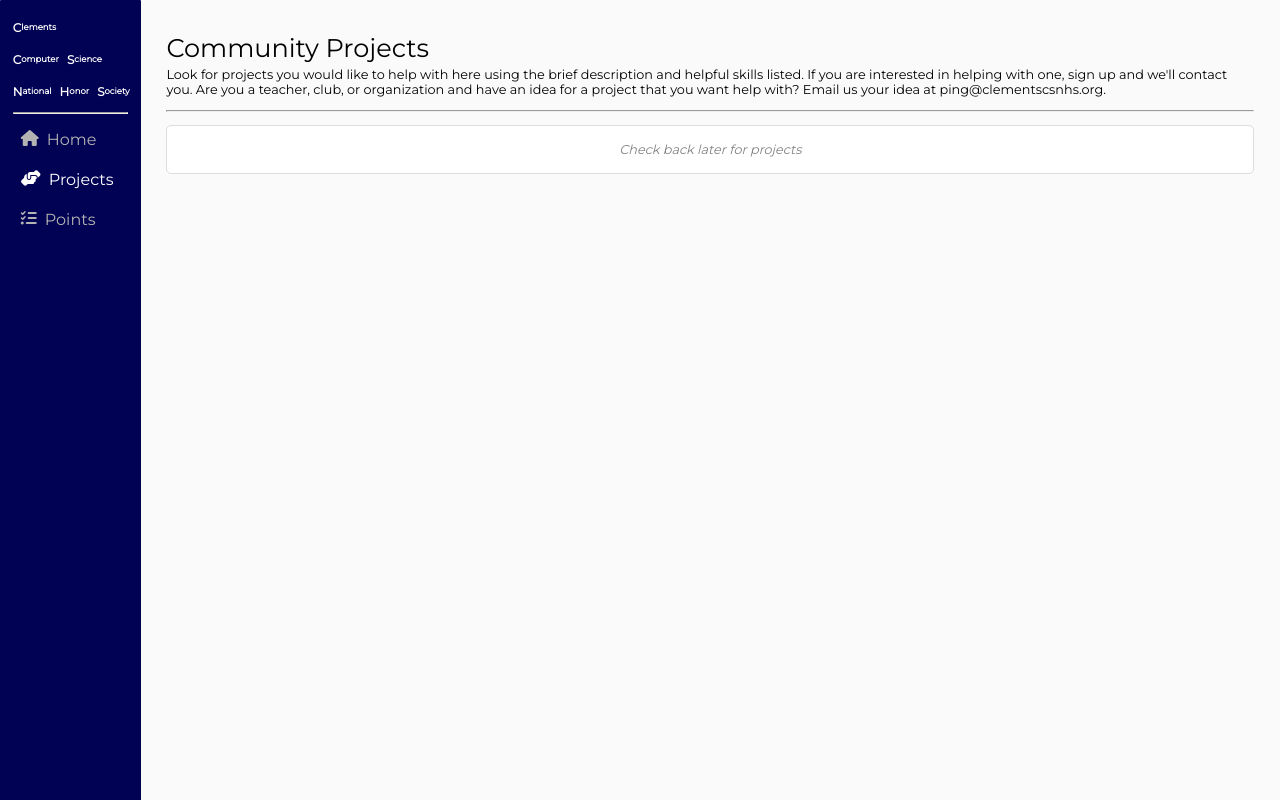
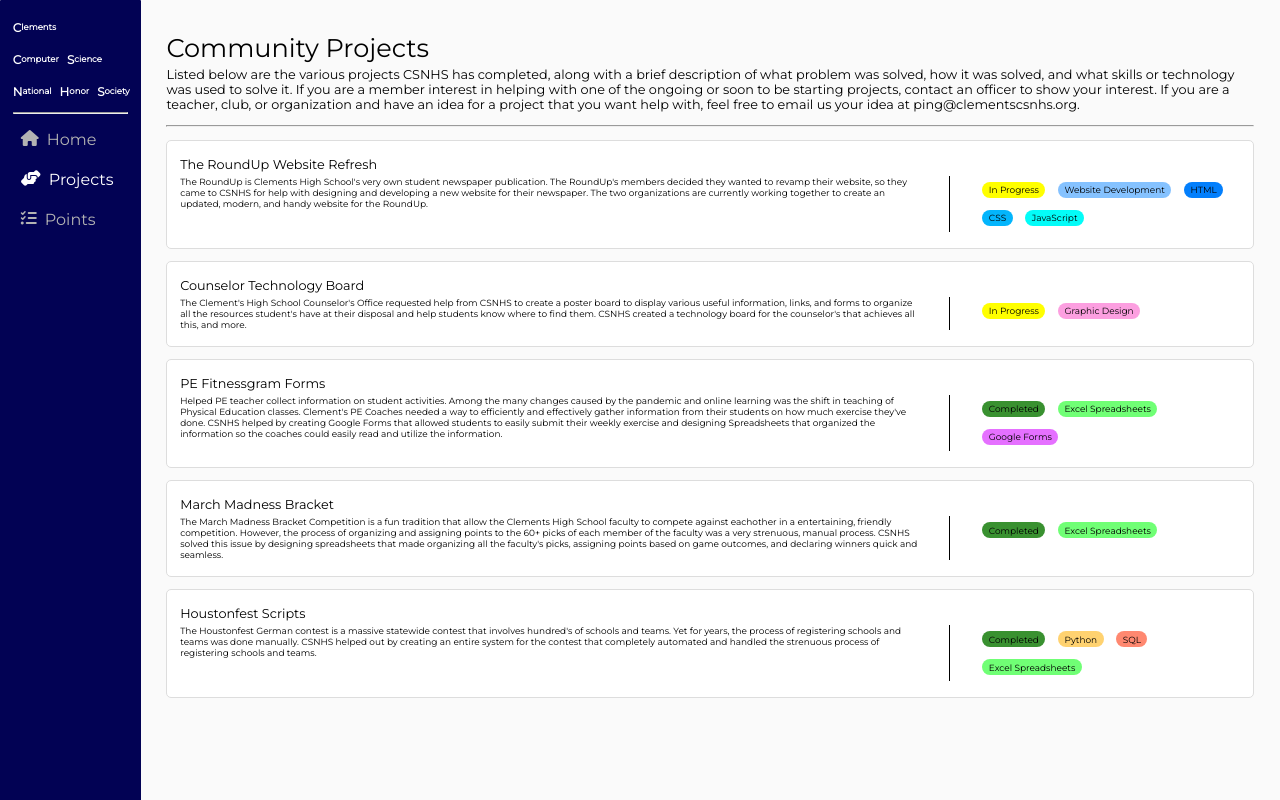
Before and after one commit to clements-csnhs/CSNHS-Website, a plain HTML site: page projects.html in a window 1280 px wide. Drawn offline with Linux system fonts and the light colour scheme.

Commit message:
Adding finished projects to Projects page

```diff
--- a/projects.css
+++ b/projects.css
@@ -63,17 +63,45 @@ body, html{
 	font-size: 2vw;
 	background-color: #fafafa;
 }
-.main div{
+.volunteer-header{
 	font-size: 1vw;
 	margin: 0.5vh 0vw;
 }
+
 .volunteer-list{
-	text-align: center;
-	font-size: 5px;
-	color: #828282;
-	font-style: italic;
+	padding-bottom: 0.5vh;
+}
+.list-item{
 	padding: 2vh 1vw;
+	margin-bottom: 1.5vh;
 	background-color: white;
 	border: 1px solid #ddd;
 	border-radius: 5px;
+	font-size: 1vw;
 }
+.list-item-row{
+	display: flex;
+  	flex-flow: row;
+  	font-size: 0.70vw;
+  	margin-top: 0.5vh;
+}
+.list-item-description{
+	width: 70%;
+}
+.list-item-seperator{
+	width:1px;
+	margin: 0 2.5%;
+	border-right: 1px solid black;
+}
+.list-item-tabs{
+	width: 25%;
+	display:flex;
+	flex-flow: row;
+	flex-wrap: wrap;
+}
+.list-item-tab{
+	border-radius: 10px;
+	padding: 0.3vh 0.5vw;
+	margin: 0.75vh 0.5vw;
+	height: calc(0.70vw + 0.3vh);
+}
--- a/projects.html
+++ b/projects.html
@@ -59,14 +59,102 @@
 		Community Projects
 
 		<div class="volunteer-header">
-			Look for projects you would like to help with here using the brief description and helpful skills listed. If you are interested in helping with one, sign up and we'll contact you. Are you a teacher, club, or organization and have an idea for a project that you want help with? Email us your idea at ping@clementscsnhs.org.
+			Listed below are the various projects CSNHS has completed, along with a brief description of what problem was solved, how it was solved, and what skills or technology was
+			used to solve it. If you are a member interest in helping with one of the ongoing or soon to be starting projects, contact an officer to show your interest. If you are
+			a teacher, club, or organization and have an idea for a project that you want help with, feel free to email us your idea at ping@clementscsnhs.org.
 		</div>
 		<hr/>
 
 		<div class="volunteer-list">
-			Check back later for projects
+
+			<div class="list-item">
+				The RoundUp Website Refresh
+				<div class="list-item-row">
+					<div class="list-item-description">
+						The RoundUp is Clements High School's very own student newspaper publication. The RoundUp's members decided they wanted to revamp their website, so they came to CSNHS for help with designing and developing a new website for their newspaper. The two organizations are currently working together to create an updated, modern, and handy website for the RoundUp.
+					</div>
+
+					<div class="list-item-seperator"></div>
+
+					<div class="list-item-tabs">
+						<div class="list-item-tab" style="background-color: yellow">In Progress</div>
+						<div class="list-item-tab" style="background-color: #85c2ff">Website Development</div>
+						<div class="list-item-tab" style="background-color: #037ffc">HTML</div>
+						<div class="list-item-tab" style="background-color: #03b5fc">CSS</div>
+						<div class="list-item-tab" style="background-color: #03fcf8">JavaScript</div>
+					</div>
+				</div>
+			</div>
+
+			<div class="list-item">
+				Counselor Technology Board
+				<div class="list-item-row">
+					<div class="list-item-description">
+						The Clement's High School Counselor's Office requested help from CSNHS to create a poster board to display various useful information, links, and forms to  organize all the resources student's have at their disposal and help students know where to find them. CSNHS created a technology board for the counselor's that achieves all this, and more.
+					</div>
+
+					<div class="list-item-seperator"></div>
+
+					<div class="list-item-tabs">
+						<div class="list-item-tab" style="background-color: yellow">In Progress</div>
+						<div class="list-item-tab" style="background-color: #fc9fe0">Graphic Design</div>
+					</div>
+				</div>
+			</div>
+
+			<div class="list-item">
+				PE Fitnessgram Forms
+				<div class="list-item-row">
+					<div class="list-item-description">
+						Helped PE teacher collect information on student activities.
+						Among the many changes caused by the pandemic and online learning was the shift in teaching of Physical Education classes. Clement's PE Coaches needed a way to efficiently and effectively gather information from their students on how much exercise they've done. CSNHS helped by creating Google Forms that allowed students to easily submit their weekly exercise and designing Spreadsheets that organized the information so the coaches could easily read and utilize the information.
+					</div>
+
+					<div class="list-item-seperator"></div>
+
+					<div class="list-item-tabs">
+						<div class="list-item-tab" style="background-color: #399130">Completed</div>
+						<div class="list-item-tab" style="background-color: #70ff75">Excel Spreadsheets</div>
+						<div class="list-item-tab" style="background-color: #e570ff">Google Forms</div>
+					</div>
+				</div>
+			</div>
+
+			<div class="list-item">
+				March Madness Bracket
+				<div class="list-item-row">
+					<div class="list-item-description">
+						The March Madness Bracket Competition is a fun tradition that allow the Clements High School faculty to compete against eachother in a entertaining, friendly competition. However, the process of organizing and assigning points to the 60+ picks of each member of the faculty was a very strenuous, manual process. CSNHS solved this issue by designing spreadsheets that made organizing all the faculty's picks, assigning points based on game outcomes, and declaring winners quick and seamless.
+					</div>
+
+					<div class="list-item-seperator"></div>
+
+					<div class="list-item-tabs">
+						<div class="list-item-tab" style="background-color: #399130">Completed</div>
+						<div class="list-item-tab" style="background-color: #70ff75">Excel Spreadsheets</div>
+					</div>
+				</div>
+			</div>
+
+			<div class="list-item">
+				Houstonfest Scripts
+				<div class="list-item-row">
+					<div class="list-item-description">
+						The Houstonfest German contest is a massive statewide contest that involves hundred's of schools and teams. Yet for years, the process of registering schools and teams was done manually. CSNHS helped out by creating an entire system for the contest that completely automated and handled the strenuous process of registering schools and teams.
+					</div>
+
+					<div class="list-item-seperator"></div>
+
+					<div class="list-item-tabs">
+						<div class="list-item-tab" style="background-color: #399130">Completed</div>
+						<div class="list-item-tab" style="background-color: #ffd270">Python</div>
+						<div class="list-item-tab" style="background-color: #ff8870">SQL</div>
+						<div class="list-item-tab" style="background-color: #70ff75">Excel Spreadsheets</div>
+					</div>
+				</div>
+			</div>
+
 		</div>
-
 	</div>
 
 </body>
```
Also changed, not shown: index.html (+1 -1 lines), points.js (line endings or trailing spaces).
